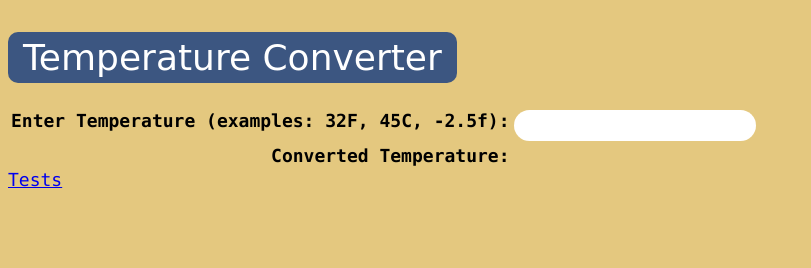
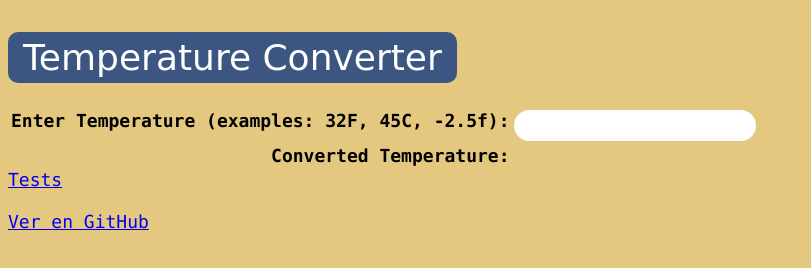
Before and after one commit to alu0100315462/pl-conversor-temperatura, a website: page index.html in a window 1280 px wide. Shown: the whole page, without its empty margins (0-811 px from the left). Drawn offline with Linux system fonts and the light colour scheme.

Commit message:
link a github en la ghpage

```diff
--- a/index.html
+++ b/index.html
@@ -20,6 +20,9 @@
     </table>
 
     <a href="tests/index.html">Tests</a>
+    <br>
+    <br>
+    <a href="https://github.com/alu0100315462/pl-conversor-temperatura">Ver en GitHub</a>
 
   </body>
 </html>
```
